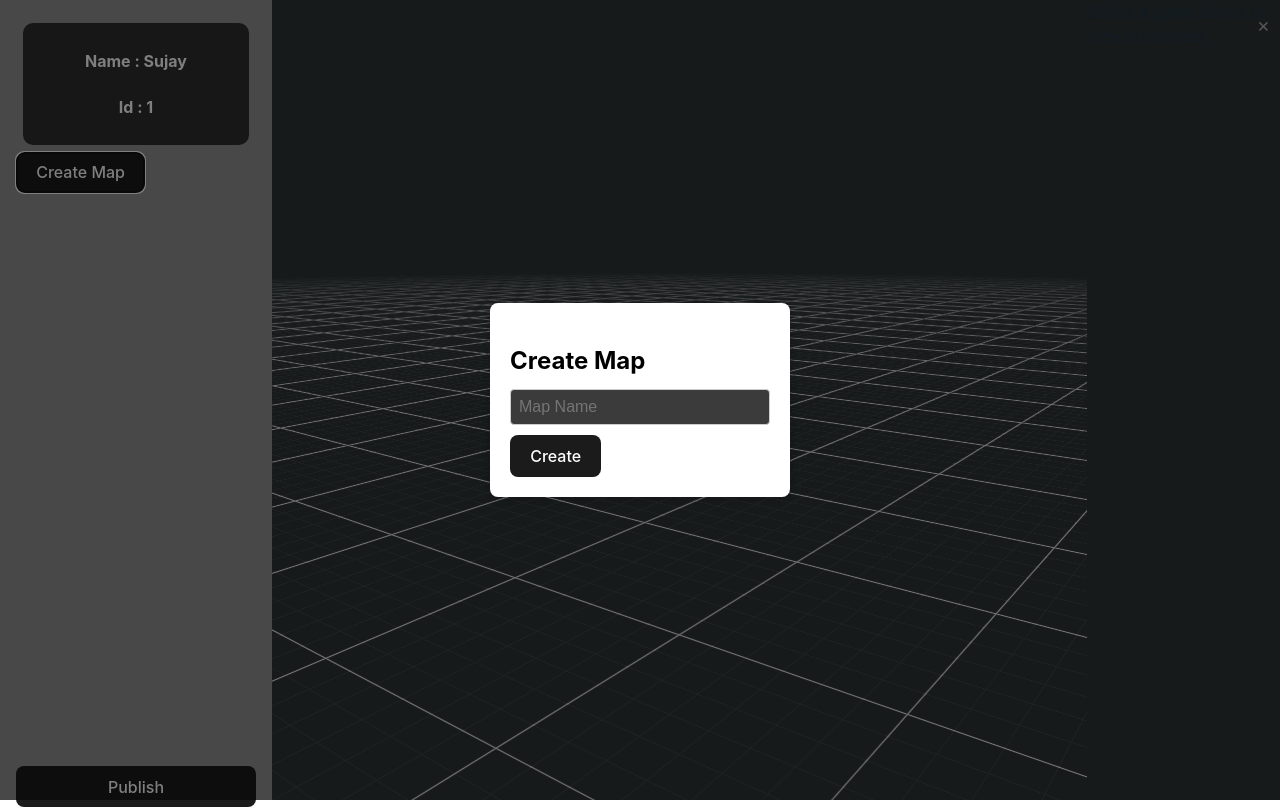
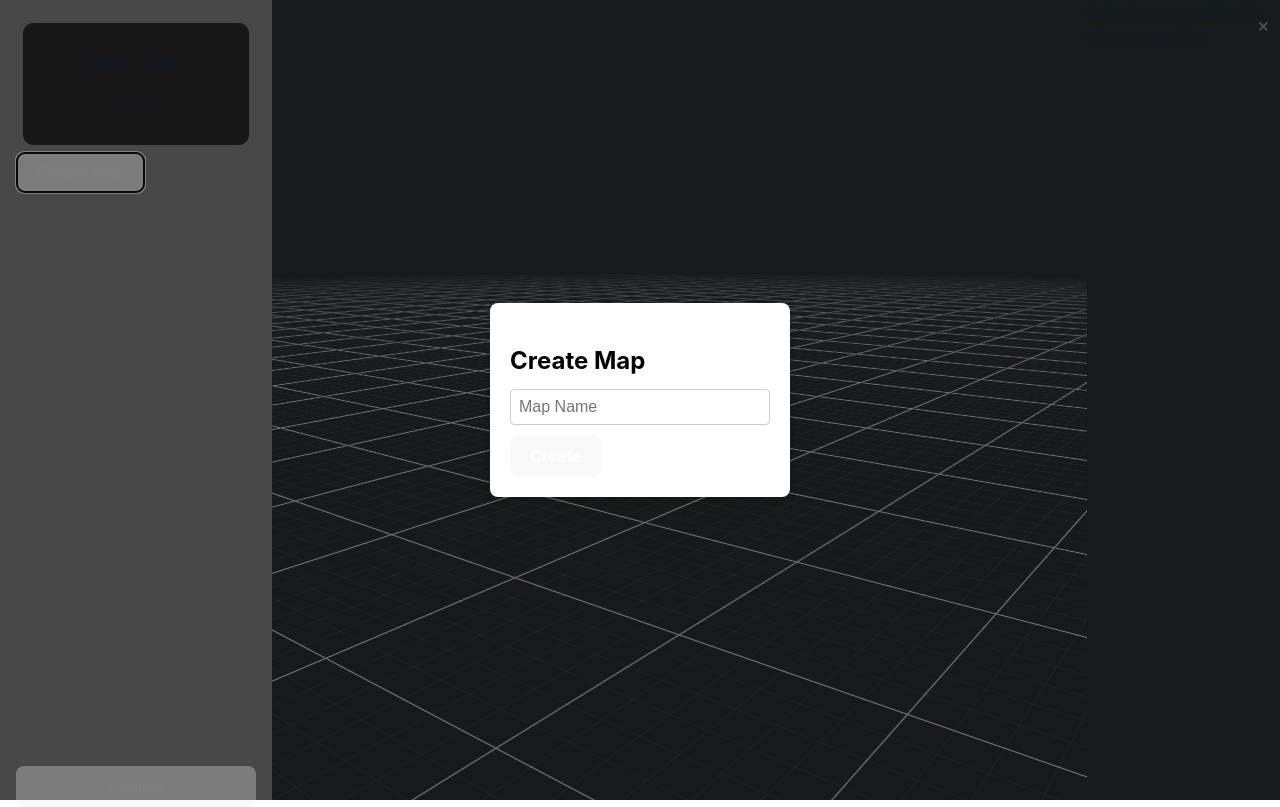
Before and after one commit to SujayAViga/POI-Authoring-Editor, a React (Vite) app: page / in a window 1280 px wide. Both pictures are taken after a click on the button "Create Map". Built offline with nearby package versions, Linux system fonts and the light colour scheme; no server answers.

Commit message:
Revert "fix css"
This reverts commit 3a80a89bf2dd8e66f0dbcb5b39c983534539a59c.

```diff
--- a/src/components/left-pane/CreateMap.jsx
+++ b/src/components/left-pane/CreateMap.jsx
@@ -45,7 +45,7 @@ function CreateMap({onClose,setMapName}) {
                 </span>
                 <h2 style={{color:'black'}}>Create Map</h2>
                 <input placeholder='Map Name' onChange={(e)=>{setMapName(e.target.value)}}/>
-                <button className='button' onClick={handleAddMap} type='submit'>Create</button>
+                <button onClick={handleAddMap} type='submit'>Create</button>
             </div>
         </div>
     );
--- a/src/components/left-pane/CreatePoi.css
+++ b/src/components/left-pane/CreatePoi.css
@@ -45,7 +45,7 @@
 
   button {
     background-color: #4caf50;
-    /* color: white; */
+    color: white;
     padding: 10px 15px;
     border: none;
     border-radius: 4px;
@@ -57,8 +57,7 @@
   }
 
   option{
-    color: #ffffff;
-    background-color: #2c2c2c;
+    color: white;
     padding: 10px 15px;
     border: none;
     border-radius: 4px;
--- a/src/components/left-pane/CreatePoi.jsx
+++ b/src/components/left-pane/CreatePoi.jsx
@@ -102,7 +102,7 @@ function CreatePoi({onClose,setPoiName,setPoiType}) {
                 <option value="8">Audio</option> */}
                 <option value="9">Splat</option>
             </Form.Select>
-            <button className='button' onClick={handleAddPoi} type='submit'>Create</button>
+            <button onClick={handleAddPoi} type='submit'>Create</button>
         </div>
         </div>
     );
--- a/src/components/left-pane/Hierarchy.css
+++ b/src/components/left-pane/Hierarchy.css
@@ -1,19 +1,14 @@
-
-.button{
-  color: white;
-  background-color: rgb(27, 27, 27);
-}
 .hierarchy-container{
     background-color: rgb(145, 145, 145);
     text-align: left;
     padding: 1em;
     width: 25em;
     /* position: static; */
+
 }
 
 .user-container{
   background-color: rgb(46, 46, 46);
-  color: white;
   padding: 2%;
   margin: 3%;
   justify-content: center;
--- a/src/components/left-pane/Hierarchy.jsx
+++ b/src/components/left-pane/Hierarchy.jsx
@@ -38,7 +38,7 @@ function Hierarchy() {
     <div className='hierarchy-container' >
       <UserDetails/>
       <div className='gameobject-container'>
-        <button className='button' onClick={handleOpenCreateMapModal}>Create Map</button>
+        <button onClick={handleOpenCreateMapModal}>Create Map</button>
 
         {isCreateMapModalOpen &&
            <CreateMap
@@ -47,7 +47,7 @@ function Hierarchy() {
             setMapName={setMapName}/>}
         {maps}
       </div>
-      <button className='publish-button button'>Publish</button>
+      <button className='publish-button'>Publish</button>
     </div>
   )
 }
--- a/src/components/left-pane/Map.jsx
+++ b/src/components/left-pane/Map.jsx
@@ -43,8 +43,8 @@ const Map = ({ mapName }) => {
 
       return (
         <div className='map-container'>
-          <h3 style={{color:'white'}}>{mapName}</h3>
-          <button className='button' onClick={handleOpenCreatePoiModal}>Create POI</button>
+          <h3>{mapName}</h3>
+          <button onClick={handleOpenCreatePoiModal}>Create POI</button>
 
           {/* Render the CreatePoi modal if it's open */}
           {isCreatePoiModalOpen &&
--- a/src/components/right-pane/Inspector.css
+++ b/src/components/right-pane/Inspector.css
@@ -2,7 +2,6 @@
     background-color: rgb(145, 145, 145);
     width: 20em;
     overflow-y: scroll;
-    color: white;
 }
 
 .property-container{
--- a/src/components/right-pane/Transforms.css
+++ /dev/null
@@ -1,4 +0,0 @@
-input{
-    background-color: rgb(59, 59, 59);
-    color: white;
-}
--- a/src/components/right-pane/Transforms.jsx
+++ b/src/components/right-pane/Transforms.jsx
@@ -1,7 +1,9 @@
 import React, { useContext, useEffect } from 'react'
+import Position from './Position'
+import Rotation from './Rotation'
+import Scale from './Scale'
 import { SelectedObjectContext } from '../three-components/SelectedObjectProvider'
 import { useProperties } from '../three-components/PropertiesProvider'
-import './Transforms.css'
 
 function Transforms({transforms}) {
   const {objectId} = useContext(SelectedObjectContext)
```
